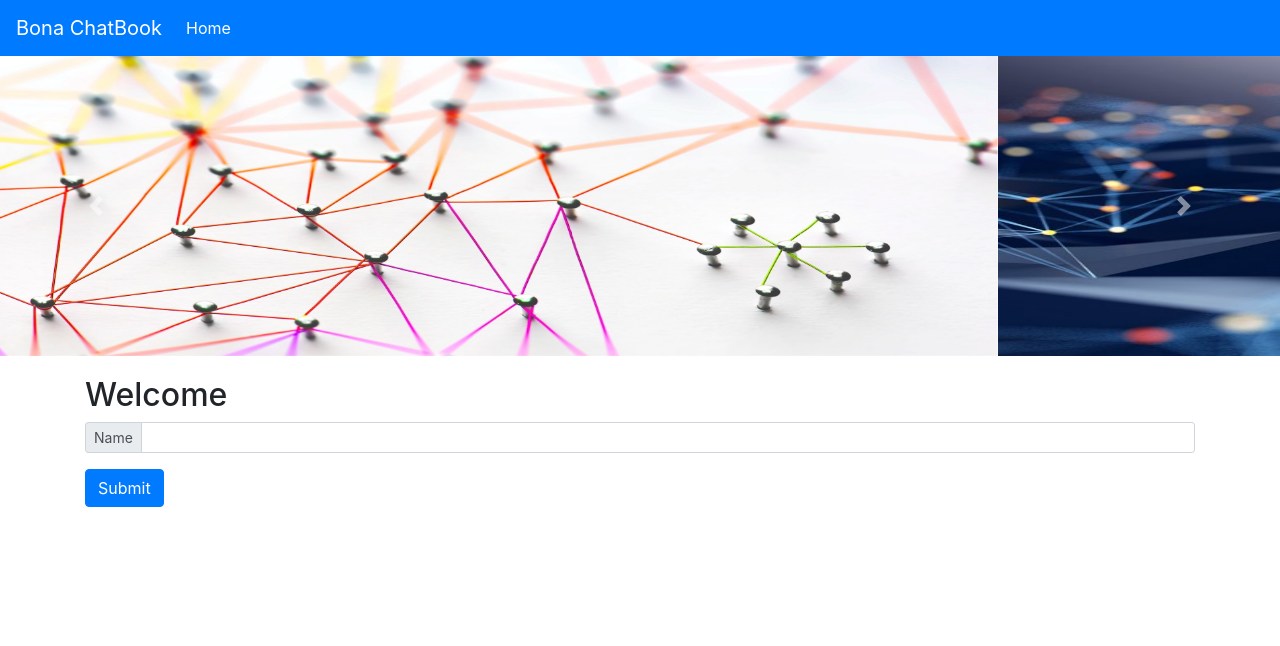
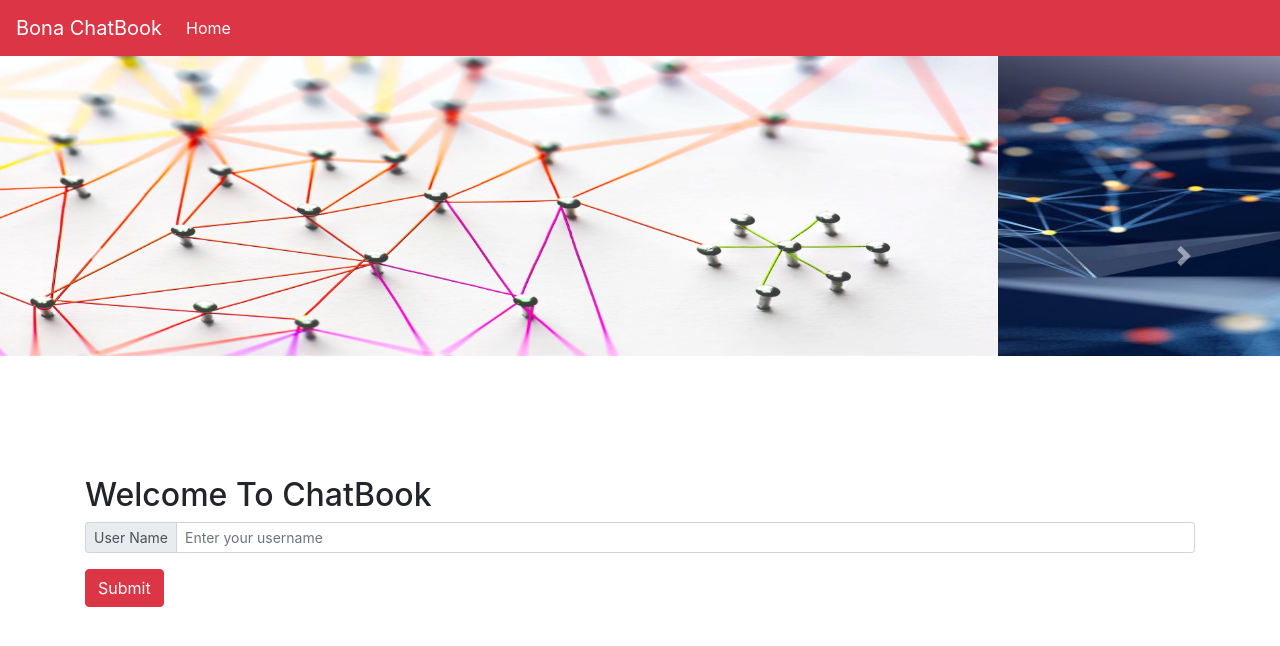
Before and after one commit to DevelopAppWithMe/my-bona-chat-app, a website: page public/index.html in a window 1280 px wide. Drawn offline with nearby package versions, Linux system fonts and the light colour scheme.

Commit message:
Changed styling and Colorscheme

```diff
--- a/public/index.html
+++ b/public/index.html
@@ -9,7 +9,7 @@
 </head>
 <body onload="loadHoGya()">
 
-    <nav class="navbar navbar-dark bg-primary navbar-expand-lg">
+    <nav class="navbar navbar-dark bg-danger navbar-expand-lg">
         <a class="navbar-brand" href="#">Bona ChatBook</a>
         <button class="navbar-toggler" type="button" data-toggle="collapse" data-target="#navbarNavAltMarkup" aria-controls="navbarNavAltMarkup" aria-expanded="false" aria-label="Toggle navigation">
           <span class="navbar-toggler-icon"></span>
@@ -21,7 +21,7 @@
         </div>
       </nav>
 
-      <div style="height: 300px;" id="carouselExampleControls" class="carousel slide" data-ride="carousel">
+      <div style="height: 50vh;" id="carouselExampleControls" class="carousel slide" data-ride="carousel">
         <div class="carousel-inner">
           <div class="carousel-item active">
             <img src="./res/img1.jpeg" class="d-block w-100" alt="image">
@@ -46,17 +46,17 @@
 
     <div class="container" style="margin-top: 20px;">
         <h2 class="primary">
-            Welcome
+            Welcome To ChatBook
         </h2>
 
         <div class="input-group input-group-sm mb-3">
             <div class="input-group-prepend">
-              <span class="input-group-text" id="inputGroup-sizing-sm">Name</span>
+              <span class="input-group-text" id="inputGroup-sizing-sm">User Name</span>
             </div>
-            <input type="text" id="username" class="form-control" aria-label="Small" aria-describedby="inputGroup-sizing-sm">
+            <input type="text" id="username" class="form-control" aria-label="Small" aria-describedby="inputGroup-sizing-sm" placeholder="Enter your username">
           </div>
 
-          <button onclick="nextPage()" type="button" class="btn btn-primary">Submit</button>
+          <button onclick="nextPage()" type="button" class="btn btn-danger">Submit</button>
     </div>
 
     <script src="./script/home.js"></script>
--- a/server.js
+++ b/server.js
@@ -7,7 +7,7 @@ let db = new sqlite.Database("database.db" , (err)=>{
     if (err){
         console.log('BHAG JAAO YAHA SE TERA DATABASE NHI BNA')
     }else{
-        console.log('DATABASE BAN GAYA')
+        console.log('DATABASE Updated')
     }
 });
 
@@ -29,7 +29,7 @@ app.use(express.static('public'))
 app.use(express.json())
 
 app.post("/saveMessage" , (req , res)=>{
-    console.log("Data mil gaya")
+    console.log("Data fetched")
 
     let data = req.body
 
```
